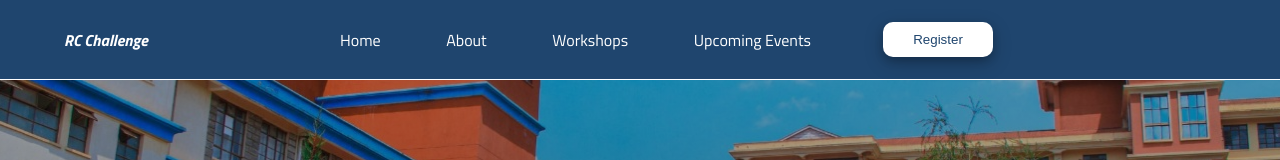
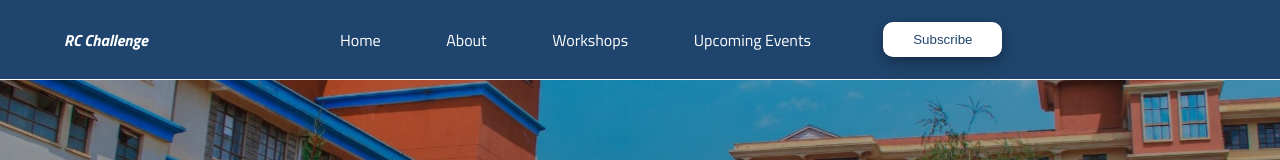
Before and after one commit to efpha/rc_web-app, a Next.js app: page / in a window 1280 px wide. Shown: the top 160 px of the page. Built offline with nearby package versions, Linux system fonts and the light colour scheme.

Commit message:
register to subscribe

```diff
--- a/src/components/header.tsx
+++ b/src/components/header.tsx
@@ -36,7 +36,7 @@
       </nav>
 
       <div className="btn-cont">
-        <button type="submit">Register</button>
+        <button type="submit">Subscribe</button>
       </div>
 
       {/* Sidebar overlay for mobile */}
```
